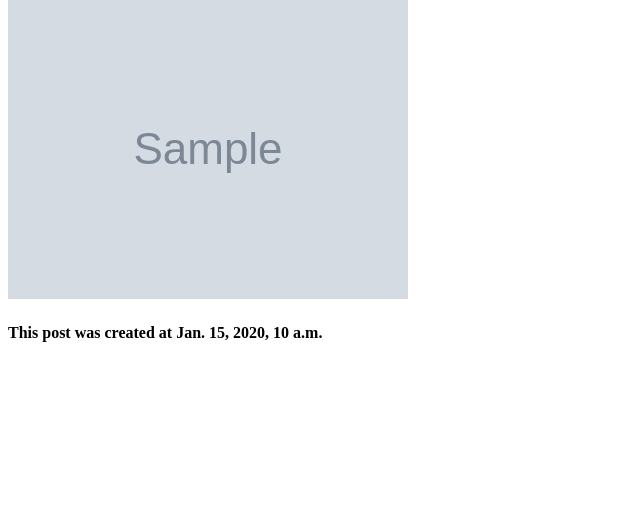
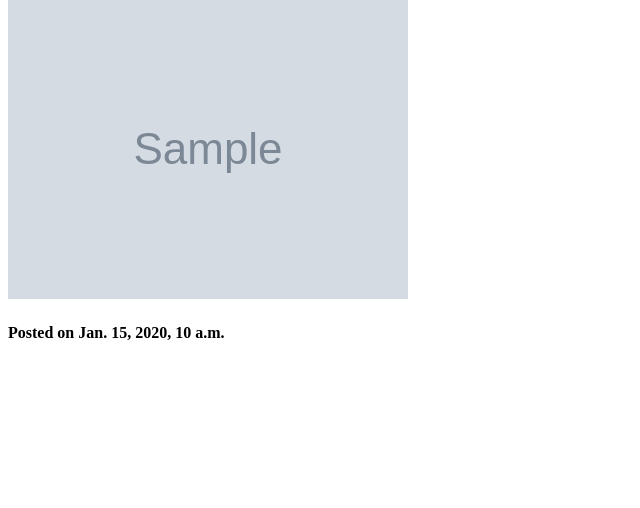
Before and after one commit to JaeSeung-Park/dja, a Django app: page /blog/ in a window 1280 px wide. Shown: the part 292-800 px from the top of the page, without its empty margins (0-640 px from the left). Run offline with Django 5.2, Linux system fonts and the light colour scheme; tables that the repository leaves empty hold one stand-in row (values such as "Sample post"); grey boxes marked "Sample" are stand-in pictures.

Commit message:
text fix

```diff
--- a/blog/templates/blog/post_detail.html
+++ b/blog/templates/blog/post_detail.html
@@ -24,7 +24,7 @@
         <a href="{{post.file_upload.url}}" role="button" download>{{post.get_file_name}}</a>
     </p>
     {% endif %}
-<h4>This post was created at {{post.created_at}}</h4>
+<h4>Posted on {{post.created_at}}</h4>
 <hr/>
 <div>
     {% if post.head_image %}
--- a/blog/templates/blog/post_list.html
+++ b/blog/templates/blog/post_list.html
@@ -30,7 +30,7 @@
                 <img src="https://picsum.photos/seed/{{p.id}}/800/200" alt="random_image">
             {% endif %}
         </div>
-        <h4>This post was created at {{p.created_at}}</h4>
+        <h4>Posted on {{p.created_at}}</h4>
     {% endfor %}
 {% else %}
     <h3>아직 게시물이 없습니다.</h3>
```
